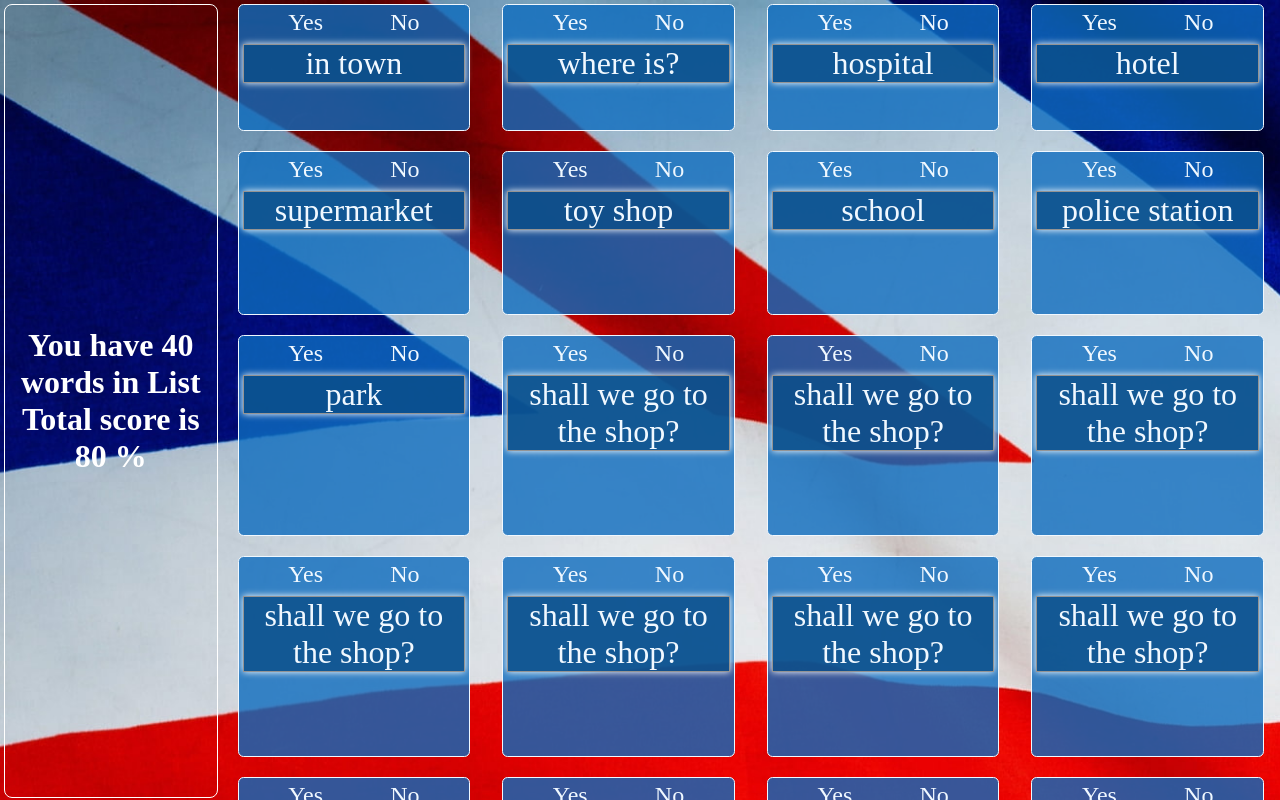
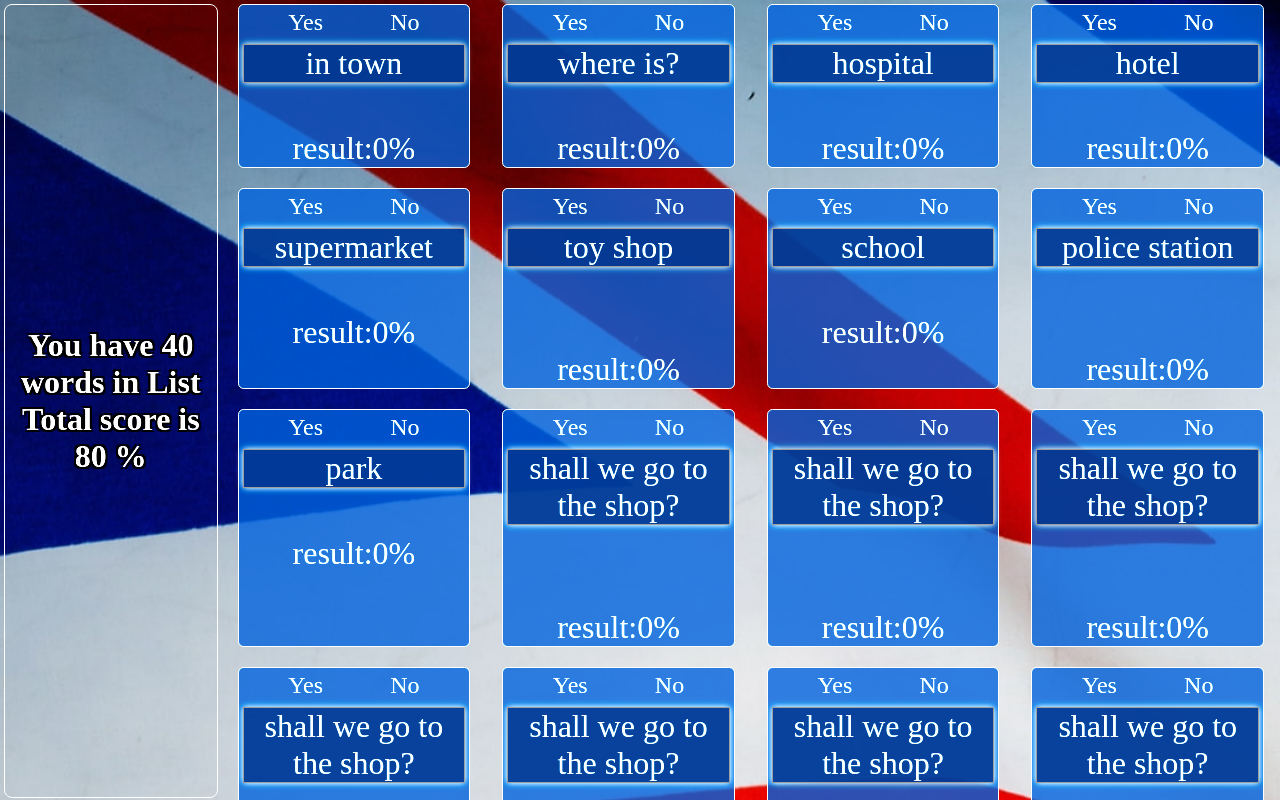
Before and after one commit to nobugsatcoding/10-react-learnwords-app, a React (Create React App) app: page / in a window 1280 px wide. Shown: the top 800 px of the page. Built offline with nearby package versions, Linux system fonts and the light colour scheme.

Commit message:
added result counting

```diff
--- a/src/App.css
+++ b/src/App.css
@@ -17,6 +17,7 @@
   display: flex;
   align-items: center;
   text-align: center;
+  text-shadow: 2px 2px #000, -2px 2px #000, 2px -2px #000000, -2px -2px #000;
 }
 
 .voteIcon {
@@ -34,13 +35,13 @@
 }
 
 .yes:hover {
-  color: #4ec124;
+  color: #008000;
   letter-spacing: 2px;
   background-color: #ffffff;
 }
 
 .no:hover {
-  color: #b21f1f;
+  color: #ff0000;
   letter-spacing: 2px;
   background-color: #ffffff;
 }
@@ -65,3 +66,16 @@ p {
   box-shadow: 0px 0px 7px #fff;
   background: rgba(11, 78, 137, 0.8);
 }
+
+.likeIcon {
+  background: #4ec124;
+}
+
+.disLikeIcon {
+  background: #9b1919;
+}
+
+.score {
+  display: flex;
+  justify-content: center;
+}
--- a/src/components/WordList.jsx
+++ b/src/components/WordList.jsx
@@ -6,28 +6,50 @@ export const WordList = () => {
   const [yesIcon, setYesIcon] = useState(wordslist.map(() => 'Yes'));
   const [noIcon, setNoIcon] = useState(wordslist.map(() => 'No'));
 
+  const [countLikeClick, setCountLikeClick] = useState(wordslist.map(() => 0));
+  const [countDislikeClick, setCountDislikeClick] = useState(
+    wordslist.map(() => 0),
+  );
+
   const [wordVisibility, setWordVisibility] = useState(
-    wordslist.map(() => ({yes:false, no:false})),
+    wordslist.map(() => ({ yes: false, no: false })),
   );
 
   const showYesIcon = (index) => {
     const updateVisibility = [...wordVisibility];
-    updateVisibility[index] = {...updateVisibility[index], yes: true};
+    updateVisibility[index] = { ...updateVisibility[index], yes: true };
     setWordVisibility(updateVisibility);
 
     const updatedYesIcons = [...yesIcon];
     updatedYesIcons[index] = <GrLike />;
     setYesIcon(updatedYesIcons);
+
+    const updatedCountLikeClick = [...countLikeClick];
+    updatedCountLikeClick[index]++;
+    setCountLikeClick(updatedCountLikeClick);
   };
 
   const showNoIcon = (index) => {
     const updateVisibility = [...wordVisibility];
-    updateVisibility[index] = {...updateVisibility[index], no: true};
+    updateVisibility[index] = { ...updateVisibility[index], no: true };
     setWordVisibility(updateVisibility);
 
     const updatedNoIcons = [...noIcon];
     updatedNoIcons[index] = <GrDislike />;
     setNoIcon(updatedNoIcons);
+
+    const updatedCountDislikeClick = [...countDislikeClick];
+    updatedCountDislikeClick[index]++;
+    setCountDislikeClick(updatedCountDislikeClick);
+  };
+
+  const countResult = (index) => {
+    const sumResult = countLikeClick[index] + countDislikeClick[index];
+    if (sumResult === 0) {
+      return "0%";
+    } else {
+      return `${((countLikeClick[index] / sumResult) * 100).toFixed(0)}%`;
+    }
   };
 
   return (
@@ -36,22 +58,34 @@ export const WordList = () => {
         <div className="enLtWord" key={word.id}>
           <div className="voteIcon">
             <div className="yes" onClick={() => showYesIcon(index)}>
-              {wordVisibility[index].yes ? <GrLike /> : yesIcon[index]}
+              {wordVisibility[index].yes ? (
+                <GrLike className="likeIcon" />
+              ) : (
+                yesIcon[index]
+              )}
             </div>
             <div className="no" onClick={() => showNoIcon(index)}>
-              {wordVisibility[index].no ? <GrDislike /> : noIcon[index]}
+              {wordVisibility[index].no ? (
+                <GrDislike className="disLikeIcon" />
+              ) : (
+                noIcon[index]
+              )}
             </div>
           </div>
           <div>
             <p>{word.eng}</p>
             <p
               style={{
-                visibility: wordVisibility[index].yes || wordVisibility[index].no ? 'visible' : 'hidden',
+                visibility:
+                  wordVisibility[index].yes || wordVisibility[index].no
+                    ? 'visible'
+                    : 'hidden',
               }}
             >
               {word.lt}
             </p>
           </div>
+          <div className="score">result:{countResult(index)} </div>
         </div>
       ))}
     </div>
--- a/src/index.css
+++ b/src/index.css
@@ -6,4 +6,5 @@ body {
   color: aliceblue;
   background-image: url('./images/uk_flag.jpg');
   background-size: cover;
+  filter: contrast(150%);
 }
```
